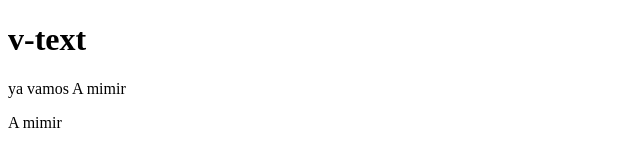
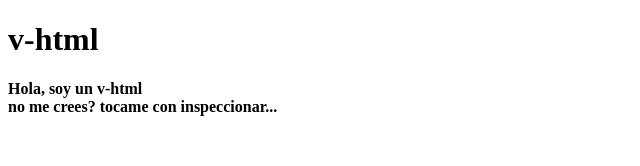
Before and after one commit to JoseLuisReySaavedraADSO/VueBasicoDirectivas, a plain HTML site: page index.html in a window 1280 px wide. Shown: the whole page, without its empty margins (0-640 px from the left). Drawn offline with nearby package versions, Linux system fonts and the light colour scheme.

Commit message:
feat: :sparkles: "v-html" is used

```diff
--- a/index.html
+++ b/index.html
@@ -9,11 +9,9 @@
 </head>
 <body>
     <div id="app">
-        <h1>v-text</h1>
-        <!-- agregada con los bigotes -->
-        <p>ya vamos {{mensaje}}</p>
+        <h1>v-html</h1>
         <!-- agregada la clase, o lo que sea eso -->
-        <p v-text="mensaje"></p>
+        <p v-html="mensaje"></p>
     </div>
 </body>
 </html>
--- a/my-component.js
+++ b/my-component.js
@@ -1,7 +1,7 @@
 export default{
     data(){
         return{
-            mensaje: "A mimir"
+            mensaje: "<h4>Hola, soy un v-html<br>no me crees? tocame con inspeccionar...</h4>"
         }
     }
 }
```
